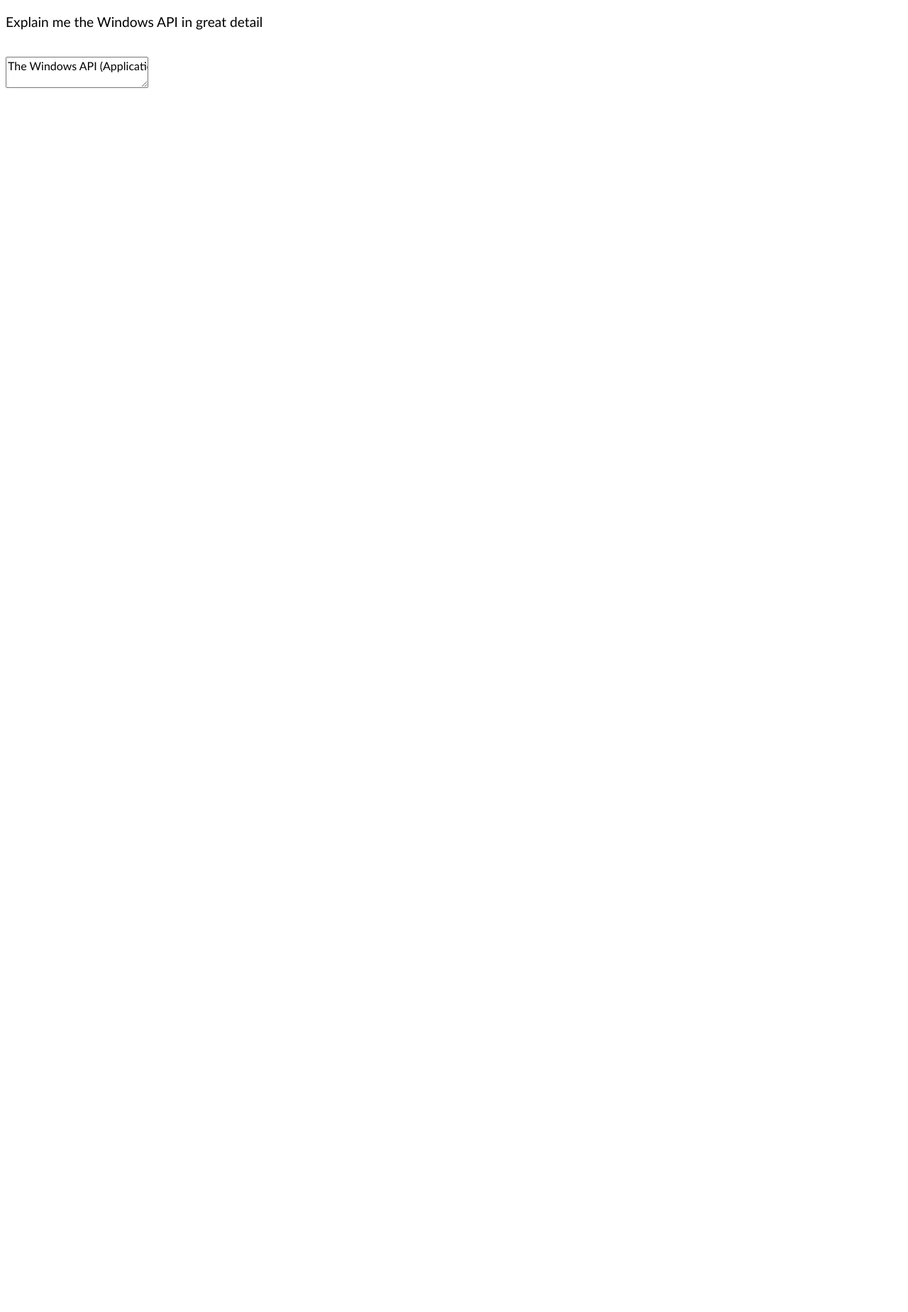
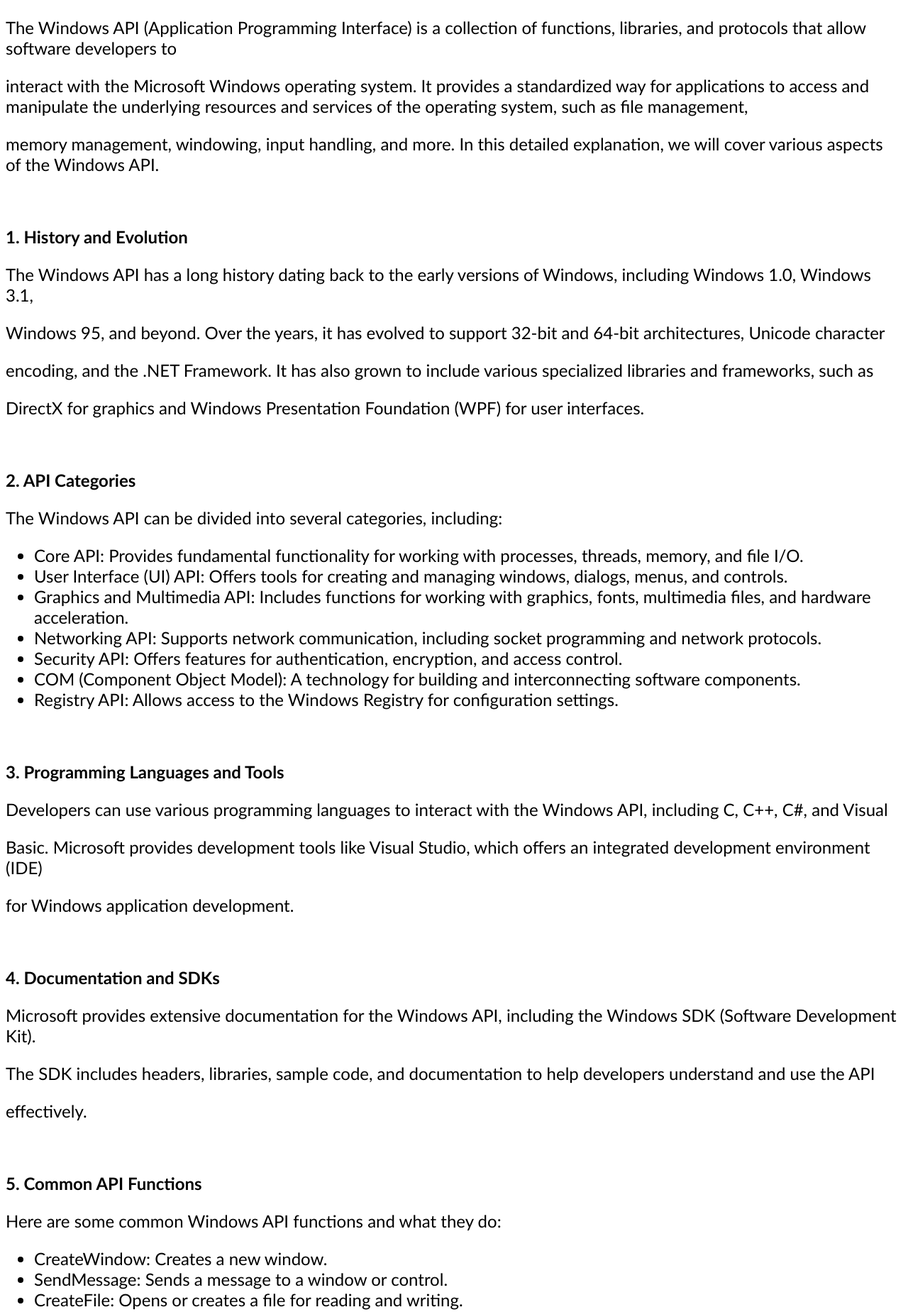
Before and after one commit to MirrorDev/Diploma-Thesis, a plain HTML site: page Topic HTMLs/chatgptExplenation/explOne.html in a window 1280 px wide. Shown: the top 1849 px of the page at 71% size. Before the commit the page ends 800 px from the top, so only its background shows below. Drawn offline with Linux system fonts and the light colour scheme.

Commit message:
Added ChatGPT stuff - Windows-API

```diff
--- a/ArasStyles.css
+++ b/ArasStyles.css
@@ -1,15 +1,5 @@
 * {
     font-family: Calibri;
-}
-
-.aiQuery {
-    font-family: Calibri;
-    font-size: larger;
-}
-
-.aiResponse {
-    font-family: Calibri;
-    font-size: medium;
 }
 
 .link {
--- a/Topic HTMLs/chatgptExplenation/explOne.html
+++ b/Topic HTMLs/chatgptExplenation/explOne.html
@@ -2,65 +2,95 @@
 <html lang="en">
 <head>
     <meta charset="UTF-8">
-    <title>Explentation one from ChatGPT</title>
-    <link rel="stylesheet" href="../../ArasStyles.css">
+    <title>ChatGPT - Windows-API</title>
+    <style>
+        * {
+            font-family: Calibri;
+            font-size: x-large;
+        }
+    </style>
 </head>
 <body>
-  <p class="aiQuery">Explain me the Windows API in great detail</p>
-  <br>
-<textarea class="aiResponse">The Windows API (Application Programming Interface) is a collection of functions, libraries, and protocols that allow software developers to interact with the Microsoft Windows operating system. It provides a standardized way for applications to access and manipulate the underlying resources and services of the operating system, such as file management, memory management, windowing, input handling, and more. In this detailed explanation, we will cover various aspects of the Windows API.
-
-  1. **History and Evolution:**
-  The Windows API has a long history dating back to the early versions of Windows, including Windows 1.0, Windows 3.1, Windows 95, and beyond. Over the years, it has evolved to support 32-bit and 64-bit architectures, Unicode character encoding, and the .NET Framework. It has also grown to include various specialized libraries and frameworks, such as DirectX for graphics and Windows Presentation Foundation (WPF) for user interfaces.
-
-  2. **API Categories:**
-  The Windows API can be divided into several categories, including:
-  - **Core API:** Provides fundamental functionality for working with processes, threads, memory, and file I/O.
-  - **User Interface (UI) API:** Offers tools for creating and managing windows, dialogs, menus, and controls.
-  - **Graphics and Multimedia API:** Includes functions for working with graphics, fonts, multimedia files, and hardware acceleration.
-  - **Networking API:** Supports network communication, including socket programming and network protocols.
-  - **Security API:** Offers features for authentication, encryption, and access control.
-  - **COM (Component Object Model):** A technology for building and interconnecting software components.
-  - **Registry API:** Allows access to the Windows Registry for configuration settings.
-
-  3. **Programming Languages and Tools:**
-  Developers can use various programming languages to interact with the Windows API, including C, C++, C#, and Visual Basic. Microsoft provides development tools like Visual Studio, which offers an integrated development environment (IDE) for Windows application development.
-
-  4. **Documentation and SDKs:**
-  Microsoft provides extensive documentation for the Windows API, including the Windows SDK (Software Development Kit). The SDK includes headers, libraries, sample code, and documentation to help developers understand and use the API effectively.
-
-  5. **Common API Functions:**
-  Here are some common Windows API functions and what they do:
-  - `CreateWindow`: Creates a new window.
-  - `SendMessage`: Sends a message to a window or control.
-  - `CreateFile`: Opens or creates a file for reading and writing.
-  - `ReadFile` and `WriteFile`: Reads from or writes to a file.
-  - `CreateThread`: Creates a new thread of execution.
-  - `AllocateMemory` and `FreeMemory`: Allocate and deallocate memory.
-  - `MessageBox`: Displays a message box to the user.
-  - `RegOpenKey` and `RegSetValue`: Access and modify the Windows Registry.
-
-  6. **Event Handling:**
-  Windows applications are event-driven. Developers register callback functions, known as window procedures, to handle events such as mouse clicks, keyboard input, and window messages. The Windows API dispatches these events to the appropriate window procedure.
-
-  7. **Error Handling:**
-  The Windows API uses error codes and functions like `GetLastError` to report and handle errors. Developers should check error codes to handle exceptions gracefully.
-
-  8. **Unicode Support:**
-  Windows APIs widely support Unicode characters to handle internationalization and multilingual applications.
-
-  9. **Version Compatibility:**
-  The Windows API is backward compatible, which means that older applications can generally run on newer Windows versions with minimal changes. However, newer APIs and features may not be available on older Windows versions.
-
-  10. **Security Considerations:**
-  Developers must follow security best practices, such as input validation and privilege separation, to ensure their applications are secure and do not introduce vulnerabilities.
-
-  11. **Frameworks and Libraries:**
-  In addition to the core Windows API, Microsoft provides various frameworks and libraries for specific application types, such as Windows Forms, WPF, and the .NET Framework.
-
-  12. **Third-Party Libraries and Wrappers:**
-  Developers can also use third-party libraries and wrappers to simplify Windows API usage and extend functionality.
-
-  In summary, the Windows API is a comprehensive set of tools and functions that empower developers to create a wide range of applications for the Windows operating system. It plays a crucial role in enabling developers to harness the power and capabilities of the Windows platform while providing a consistent and standardized interface for software development.</textarea>
+<p>The Windows API (Application Programming Interface) is a collection of functions, libraries, and
+    protocols that allow software developers to</p>
+<p>interact with the Microsoft Windows operating system. It provides a standardized way for applications to access and
+    manipulate the underlying resources and services of the operating system, such as file management,</p>
+<p>memory management, windowing, input handling, and more. In this detailed explanation, we will cover various aspects
+    of the Windows API.</p>
+<br>
+<h2>1. History and Evolution</h2>
+<p>The Windows API has a long history dating back to the early versions of Windows, including Windows 1.0, Windows 3.1,</p>
+<p>Windows 95, and beyond. Over the years, it has evolved to support 32-bit and 64-bit architectures, Unicode character</p>
+<p>encoding, and the .NET Framework. It has also grown to include various specialized libraries and frameworks, such as</p>
+<p>DirectX for graphics and Windows Presentation Foundation (WPF) for user interfaces.</p>
+<br>
+<h2>2. API Categories</h2>
+<p>The Windows API can be divided into several categories, including:</p>
+<ul>
+<li>Core API: Provides fundamental functionality for working with processes, threads, memory, and file I/O.</li>
+<li>User Interface (UI) API: Offers tools for creating and managing windows, dialogs, menus, and controls.</li>
+<li>Graphics and Multimedia API: Includes functions for working with graphics, fonts, multimedia files, and hardware
+acceleration.</li>
+<li>Networking API: Supports network communication, including socket programming and network protocols.</li>
+<li>Security API: Offers features for authentication, encryption, and access control.</li>
+<li>COM (Component Object Model): A technology for building and interconnecting software components.</li>
+<li>Registry API: Allows access to the Windows Registry for configuration settings.</li>
+</ul>
+<br>
+<h2>3. Programming Languages and Tools</h2>
+<p>Developers can use various programming languages to interact with the Windows API, including C, C++, C#, and Visual</p>
+<p>Basic. Microsoft provides development tools like Visual Studio, which offers an integrated development environment (IDE)</p>
+<p>for Windows application development.</p>
+<br>
+<h2>4. Documentation and SDKs</h2>
+<p>Microsoft provides extensive documentation for the Windows API, including the Windows SDK (Software Development Kit).</p>
+<p>The SDK includes headers, libraries, sample code, and documentation to help developers understand and use the API</p>
+<p>effectively.</p>
+<br>
+<h2>5. Common API Functions</h2>
+<p>Here are some common Windows API functions and what they do:</p>
+<ul>
+<li>CreateWindow: Creates a new window.</li>
+<li>SendMessage: Sends a message to a window or control.</li>
+<li>CreateFile: Opens or creates a file for reading and writing.</li>
+<li>ReadFile and WriteFile: Reads from or writes to a file.</li>
+<li>CreateThread: Creates a new thread of execution.</li>
+<li>AllocateMemory and FreeMemory: Allocate and deallocate memory.</li>
+<li>MessageBox: Displays a message box to the user.</li>
+<li>RegOpenKey and RegSetValue: Access and modify the Windows Registry.</li>
+</ul>
+<br>
+<h2>6. Event Handling</h2>
+<p>Windows applications are event-driven. Developers register callback functions, known as window procedures, to handle</p>
+<p>events such as mouse clicks, keyboard input, and window messages. The Windows API dispatches these events to the</p>
+<p>appropriate window procedure.</p>
+<br>
+<h2>7. Error Handling</h2>
+<p>The Windows API uses error codes and functions like `GetLastError` to report and handle errors. Developers should check</p>
+<p>error codes to handle exceptions gracefully.</p>
+<br>
+<h2>8. Unicode Support</h2>
+<p>Windows APIs widely support Unicode characters to handle internationalization and multilingual applications.</p>
+<br>
+<h2>9. Version Compatibility</h2>
+<p>The Windows API is backward compatible, which means that older applications can generally run on newer Windows versions</p>
+<p>with minimal changes. However, newer APIs and features may not be available on older Windows versions.</p>
+<br>
+<h2>10. Security Considerations</h2>
+<p>Developers must follow security best practices, such as input validation and privilege separation, to ensure their</p>
+<p>applications are secure and do not introduce vulnerabilities.</p>
+<br>
+<h2>11. Frameworks and Libraries</h2>
+<p>In addition to the core Windows API, Microsoft provides various frameworks and libraries for specific application types,</p>
+<p>such as Windows Forms, WPF, and the .NET Framework.</p>
+<br>
+<h2>12. Third-Party Libraries and Wrappers</h2>
+<p>Developers can also use third-party libraries and wrappers to simplify Windows API usage and extend functionality.</p>
+<br>
+<h2>Summary</h2>
+<p>In summary, the Windows API is a comprehensive set of tools and functions that empower developers to create a wide range</p>
+<p>of applications for the Windows operating system. It plays a crucial role in enabling developers to harness the power</p>
+<p>and capabilities of the Windows platform while providing a consistent and standardized interface for software</p>
+<p>development.</p>
 </body>
 </html>
```
Also changed, not shown: Topic HTMLs/Windows API.html (+3 -0 lines), Topic HTMLs/chatgptExplenation/explTwo.html (added, +48 -0 lines).
